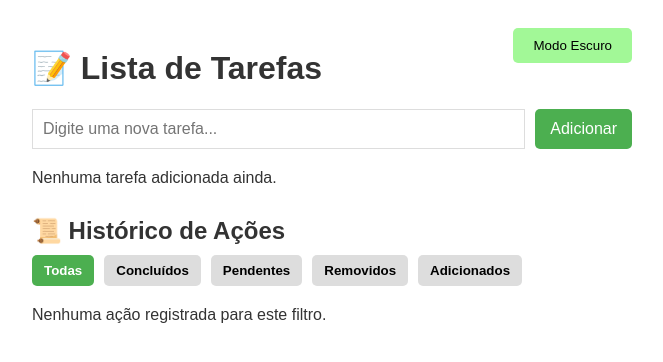
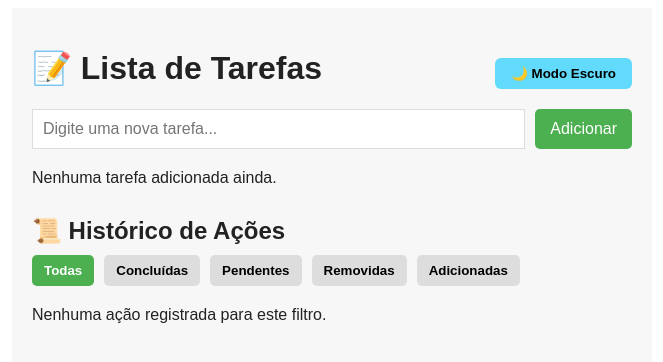
Before and after one commit to 0001135648-debug/Tarefa3, a React (Vite) app: page / in a window 1280 px wide. Shown: the top 362 px of the page, without its empty margins (308-971 px from the left). Built offline with nearby package versions, Linux system fonts and the light colour scheme.

Commit message:
Conserto do botao de claro e escuro

```diff
--- a/src/App.css
+++ b/src/App.css
@@ -106,6 +106,7 @@ body.dark-mode {
 
 /* Tarefa concluída */
 .todo-item span.concluida {
+  text-decoration: line-through;
   color: gray;
 }
 
@@ -157,24 +158,42 @@ body.dark-mode {
   right: 20px; /* Distância da direita */
   z-index: 10; /* Para garantir que o botão fique acima de outros elementos */
 }
+/* Tema Claro */
+.app.light-mode {
+  background-color: #f7f7f7;
+  color: #222;
+}
+
+/* Tema Escuro */
+.app.dark-mode {
+  background-color: #1e1e1e;
+  color: #f1f1f1;
+}
+
+/* Botão do tema */
+.theme-toggle {
+  margin-top: 30px;
+  text-align: center;
+}
 
 .theme-toggle button {
-  padding: 10px 20px;
-  background-color: #a2f897;
+  padding: 8px 16px;
   border: none;
-  border-radius: 5px;
+  border-radius: 6px;
+  background-color: #61dafb;
+  color: #000;
+  font-weight: bold;
   cursor: pointer;
+  transition: 0.3s;
 }
 
 .theme-toggle button:hover {
-  background-color: #0fbb2c;
+  background-color: #21a1f1;
 }
 
-.theme-toggle button.dark-mode {
-  background-color: #555;
-  color: #f1f1f1;
+/* Ajuste geral */
+.app {
+  min-height: 100vh;
+  padding: 20px;
+  transition: background-color 0.3s, color 0.3s;
 }
-
-.theme-toggle button.dark-mode:hover {
-  background-color: #666;
-}
--- a/src/App.jsx
+++ b/src/App.jsx
@@ -10,14 +10,19 @@ function App() {
     () => JSON.parse(localStorage.getItem("historico")) || []
   );
   const [novaTarefa, setNovaTarefa] = useState("");
-  const [filtroHistorico, setFiltroHistorico] = useState("todas"); // filtro do histórico
+  const [filtroHistorico, setFiltroHistorico] = useState("todas");
 
-  // Controle de tema
+  // 🌗 Controle de tema
   const [isDarkMode, setIsDarkMode] = useState(
     () => JSON.parse(localStorage.getItem("isDarkMode")) || false
   );
 
-  // Salvar no localStorage
+  // 🔄 Atualiza localStorage quando o tema muda
+  useEffect(() => {
+    localStorage.setItem("isDarkMode", JSON.stringify(isDarkMode));
+  }, [isDarkMode]);
+
+  // 💾 Salvar tarefas e histórico no localStorage
   useEffect(
     () => localStorage.setItem("tarefas", JSON.stringify(tarefas)),
     [tarefas]
@@ -27,7 +32,7 @@ function App() {
     [historico]
   );
 
-  // Funções de tarefas
+  // ➕ Adicionar tarefa
   const adicionarTarefa = () => {
     if (!novaTarefa.trim()) return;
     const nova = { id: Date.now(), texto: novaTarefa, concluida: false };
@@ -43,6 +48,7 @@ function App() {
     setNovaTarefa("");
   };
 
+  // ✅ Alternar conclusão
   const alternarConclusao = (id) => {
     setTarefas((prev) =>
       prev.map((t) => {
@@ -63,6 +69,7 @@ function App() {
     );
   };
 
+  // ❌ Remover tarefa
   const removerTarefa = (id) => {
     const tarefaRemovida = tarefas.find((t) => t.id === id);
     if (!tarefaRemovida) return;
@@ -77,6 +84,7 @@ function App() {
     ]);
   };
 
+  // ✏️ Editar tarefa
   const editarTarefa = (id, novoTexto) => {
     const tarefaAntiga = tarefas.find((t) => t.id === id);
     if (!tarefaAntiga) return;
@@ -93,22 +101,20 @@ function App() {
     ]);
   };
 
-  // Lista principal mostra todas as tarefas sem filtro
-  const tarefasFiltradas = tarefas;
-
-  // Filtragem do histórico
+  // 📋 Filtrar histórico
   const historicoFiltrado = historico.filter((h) => {
     if (filtroHistorico === "Concluída") return h.acao === "Concluída";
     if (filtroHistorico === "Pendente") return h.acao === "Pendente";
     if (filtroHistorico === "Removida") return h.acao === "Removida";
     if (filtroHistorico === "Adicionada") return h.acao === "Adicionada";
-    return true; // todas
+    return true;
   });
 
   return (
-    <div className="app">
+    <div className={`app ${isDarkMode ? "dark-mode" : "light-mode"}`}>
       <h1>📝 Lista de Tarefas</h1>
 
+      {/* Campo de entrada */}
       <div className="input-area">
         <input
           type="text"
@@ -119,9 +125,9 @@ function App() {
         <button onClick={adicionarTarefa}>Adicionar</button>
       </div>
 
-      {/* Lista principal */}
+      {/* Lista de tarefas */}
       <TodoList
-        tarefas={tarefasFiltradas}
+        tarefas={tarefas}
         onToggle={alternarConclusao}
         onRemover={removerTarefa}
         onEditar={editarTarefa}
@@ -131,36 +137,17 @@ function App() {
       <div className="historico">
         <h2>📜 Histórico de Ações</h2>
         <div className="filtros">
-          <button
-            onClick={() => setFiltroHistorico("todas")}
-            className={filtroHistorico === "todas" ? "ativo" : ""}
-          >
-            Todas
-          </button>
-          <button
-            onClick={() => setFiltroHistorico("Concluída")}
-            className={filtroHistorico === "Concluída" ? "ativo" : ""}
-          >
-            Concluídos
-          </button>
-          <button
-            onClick={() => setFiltroHistorico("Pendente")}
-            className={filtroHistorico === "Pendente" ? "ativo" : ""}
-          >
-            Pendentes
-          </button>
-          <button
-            onClick={() => setFiltroHistorico("Removida")}
-            className={filtroHistorico === "Removida" ? "ativo" : ""}
-          >
-            Removidos
-          </button>
-          <button
-            onClick={() => setFiltroHistorico("Adicionada")}
-            className={filtroHistorico === "Adicionada" ? "ativo" : ""}
-          >
-            Adicionados
-          </button>
+          {["todas", "Concluída", "Pendente", "Removida", "Adicionada"].map(
+            (filtro) => (
+              <button
+                key={filtro}
+                onClick={() => setFiltroHistorico(filtro)}
+                className={filtroHistorico === filtro ? "ativo" : ""}
+              >
+                {filtro === "todas" ? "Todas" : filtro + "s"}
+              </button>
+            )
+          )}
         </div>
 
         {historicoFiltrado.length === 0 ? (
@@ -177,10 +164,10 @@ function App() {
         )}
       </div>
 
-      {/* Botão para alternar o tema */}
+      {/* 🌗 Alternar tema */}
       <div className="theme-toggle">
         <button onClick={() => setIsDarkMode(!isDarkMode)}>
-          {isDarkMode ? "Modo Claro" : "Modo Escuro"}
+          {isDarkMode ? "☀️ Modo Claro" : "🌙 Modo Escuro"}
         </button>
       </div>
     </div>
```
